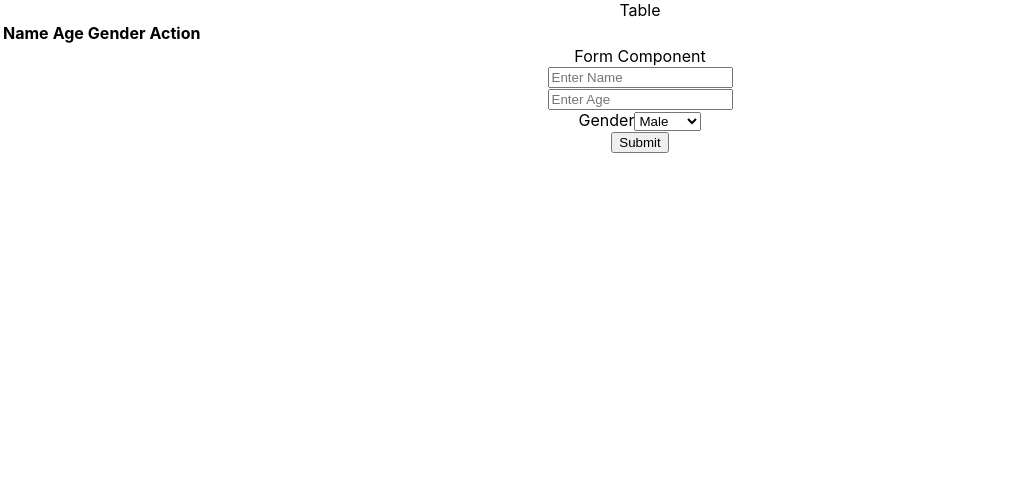
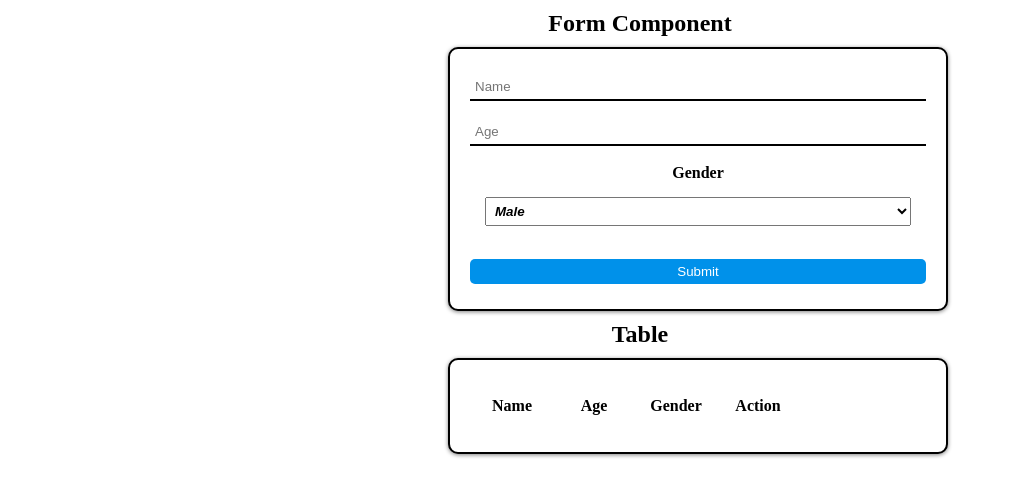
Before and after one commit to sakthi-sv/first, a React (Create React App) app: page / in a window 1280 px wide. Shown: the top 496 px of the page, without its empty margins (0-1010 px from the left). Built offline with nearby package versions, Linux system fonts and the light colour scheme.

Commit message:
CSS added

```diff
--- a/src/component/Forms/Form.js
+++ b/src/component/Forms/Form.js
@@ -1,5 +1,5 @@
 import React, { Component } from "react";
-
+import "./form.css";
 
 class Form extends Component {
   constructor(props) {
@@ -12,17 +12,17 @@ class Form extends Component {
     };
   }
   render() {
-    console.log(this.props);
+    // console.log(this.props);
     const { addToList } = this.props;
     const {name, age, gender} = this.state
 
     return (
       <div class="component">
-        <div id="form" class="box">
+        <div id="form" >
           <div class="title">Form Component</div>
 
-          <div>
-            <form
+          <div >
+            <form className="box"
               onSubmit={(event) => {
                 event.preventDefault();
                 if (name === "" || age === "" || gender === "") {
@@ -36,7 +36,7 @@ class Form extends Component {
                 class="input"
                 type="text"
                 name="Name"
-                placeholder="Enter Name"
+                placeholder="Name"
                 value={this.state.name}
                 onChange={(event) => {
                   this.setState({
@@ -50,7 +50,7 @@ class Form extends Component {
                 class="input"
                 type="number"
                 name="Age"
-                placeholder="Enter Age"
+                placeholder="Age"
                 min="1"
                 value={this.state.age}
                 onChange={(event) => {
@@ -58,16 +58,16 @@ class Form extends Component {
                 }}
               ></input>
               <br></br>
-              <label>Gender</label>
-              <select
+              <label >Gender</label>
+              <select className="gender"
                 value={this.state.gender}
                 onChange={(event) => {
                   this.setState({ gender: event.target.value });
                 }}
               >
-                <option value="male">Male</option>
+                <option className="gender" value="male">Male</option>
 
-                <option value="female">Female</option>
+                <option className="gender" value="female">Female</option>
               </select>
               <br></br>
               <button class="btn" type="submit">
--- /dev/null
+++ b/src/component/Forms/form.css
@@ -0,0 +1,47 @@
+.box {
+    left: 20%;
+    right: 20%;
+    position: relative;
+    display: flex;
+    flex-direction: column;
+    box-sizing: border-box;
+    box-shadow: 0px 1px 4px grey;
+    border-radius: 10px;
+    background-color: #fff;
+    padding: 25px 20px;
+    overflow: hidden;
+
+  }
+  .btn {
+    border: none;
+    background-color: #0091EA;
+    border-radius: 5px;
+    right: 5%;
+     padding: 5px;
+    color: #FFF;
+    transition-duration: .25s;
+    bottom: 10%;
+  }
+  input{
+      border: none;
+      border-bottom: 2px solid black;
+      padding: 5px;
+  }
+  .gender{
+      padding: 5px;
+      margin: 15px;
+      font-style: italic;
+      font-weight: bold;
+  }
+  label{
+      font-weight:bold;
+  }
+form{
+    align-item: center;
+    width: 500px;
+    border: 2px solid black;
+}
+.title{
+    font-size: x-large;
+    padding: 10px;
+}
--- a/src/component/MainPage.js
+++ b/src/component/MainPage.js
@@ -1,7 +1,7 @@
 import React, { Component } from "react";
 import Form from "./Forms/Form";
 import Table from "./Tables/Table";
-
+import "./mainPage.css";
 class MainPage extends Component {
   constructor(props) {
     super(props);
@@ -52,11 +52,12 @@ class MainPage extends Component {
   };
   render() {
     return (
-      <div>
-        <Table list={this.state.list} deleteRecord={this.deleteRecord} />
+      <div className="mainpage">
+
         <Form
           addToList={this.addToList}
         />
+        <Table list={this.state.list} deleteRecord={this.deleteRecord} />
       </div>
     );
   }
--- a/src/component/Tables/Table.js
+++ b/src/component/Tables/Table.js
@@ -1,6 +1,6 @@
 import React, { Component } from 'react'
 import Form from '../Forms/Form';
-
+import "./table.css";
  class Table extends Component {
 
 
@@ -10,10 +10,10 @@ import Form from '../Forms/Form';
         return (
             <div>
 
-                <div id="table" class="box">
+                <div id="table" >
           <div class="title">Table</div>
         <div >
-        <table>
+        <table className="box">
           <thead>
           <tr>
             <th>Name</th>
@@ -22,6 +22,7 @@ import Form from '../Forms/Form';
             <th>Action</th>
           </tr>
           </thead>
+          <tbody>
           {list.map((element, index) => (
             <tr>
               <td>{element.name}</td>
@@ -39,6 +40,7 @@ import Form from '../Forms/Form';
               </td>
             </tr>
           ))}
+          </tbody>
         </table>
         </div>
         </div>
--- /dev/null
+++ b/src/component/Tables/table.css
@@ -0,0 +1,45 @@
+.box {
+    left: 35%;
+    right: 20%;
+    position: relative;
+    display: flex;
+    flex-direction: column;
+    box-sizing: border-box;
+    box-shadow: 0px 1px 4px grey;
+    border-radius: 10px;
+    background-color: #fff;
+    padding: 25px 20px;
+    overflow: hidden;
+  }
+  table{
+    text-align: center;
+      width: 500px;
+      border: 2px solid black;
+
+  }
+  thead,body{
+      align-items: center;
+  }
+  td,th{
+      padding: 10px;
+      align-content: space-between;
+      width: 60px;
+
+  }
+  .btn {
+    border: none;
+    background-color: #0091EA;
+    border-radius: 5px;
+    right: 5%;
+     padding: 5px;
+    color: #FFF;
+    transition-duration: .25s;
+    bottom: 10%;
+  }
+  .title{
+      font-weight: bold;
+  }
+  .title{
+    font-size: x-large;
+    padding: 10px;
+}
--- /dev/null
+++ b/src/component/mainPage.css
@@ -0,0 +1,8 @@
+.mainpage{
+    margin: 0;
+    padding: 0;
+    font-family: cursive;
+    display: flex;
+    flex-direction: column;
+
+}
```
